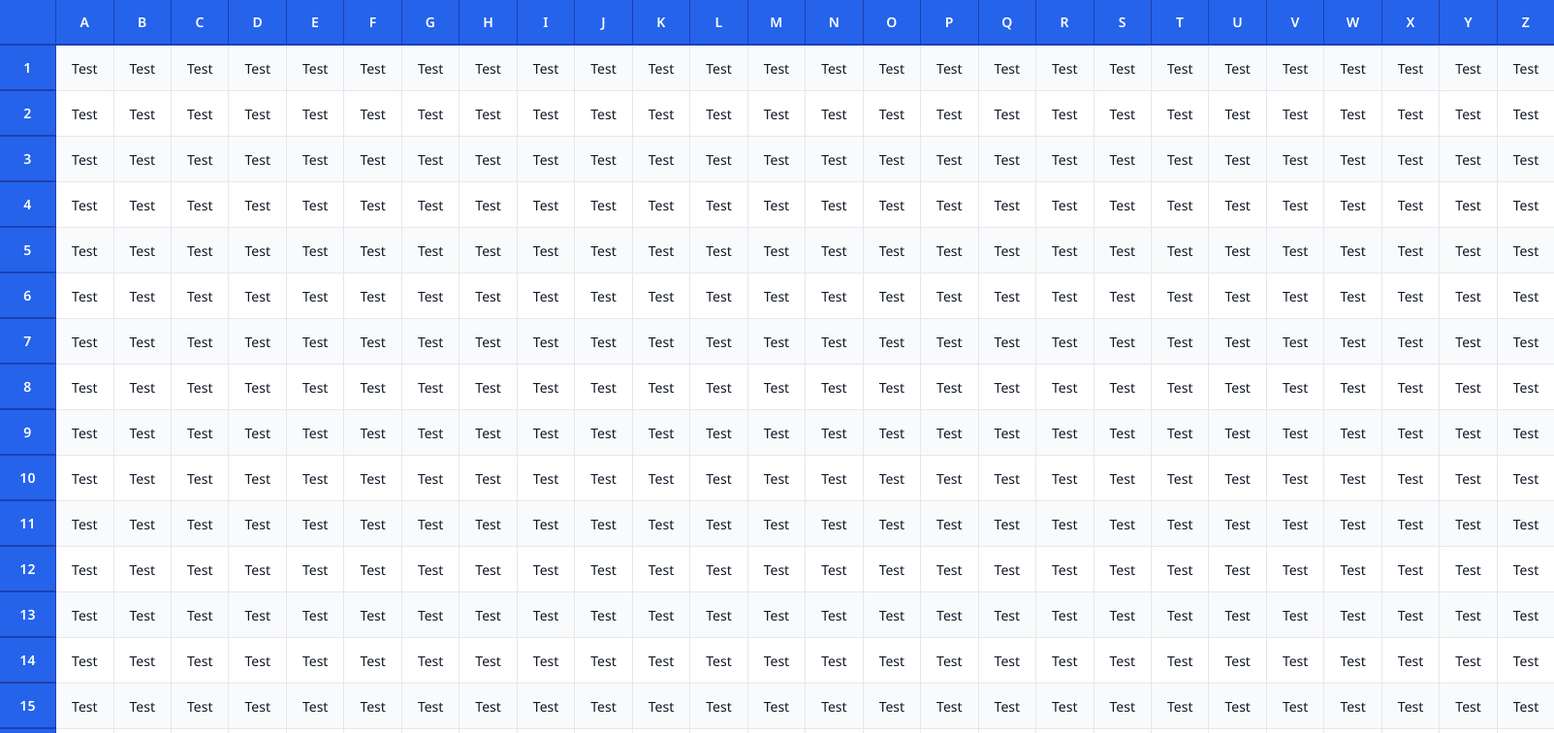
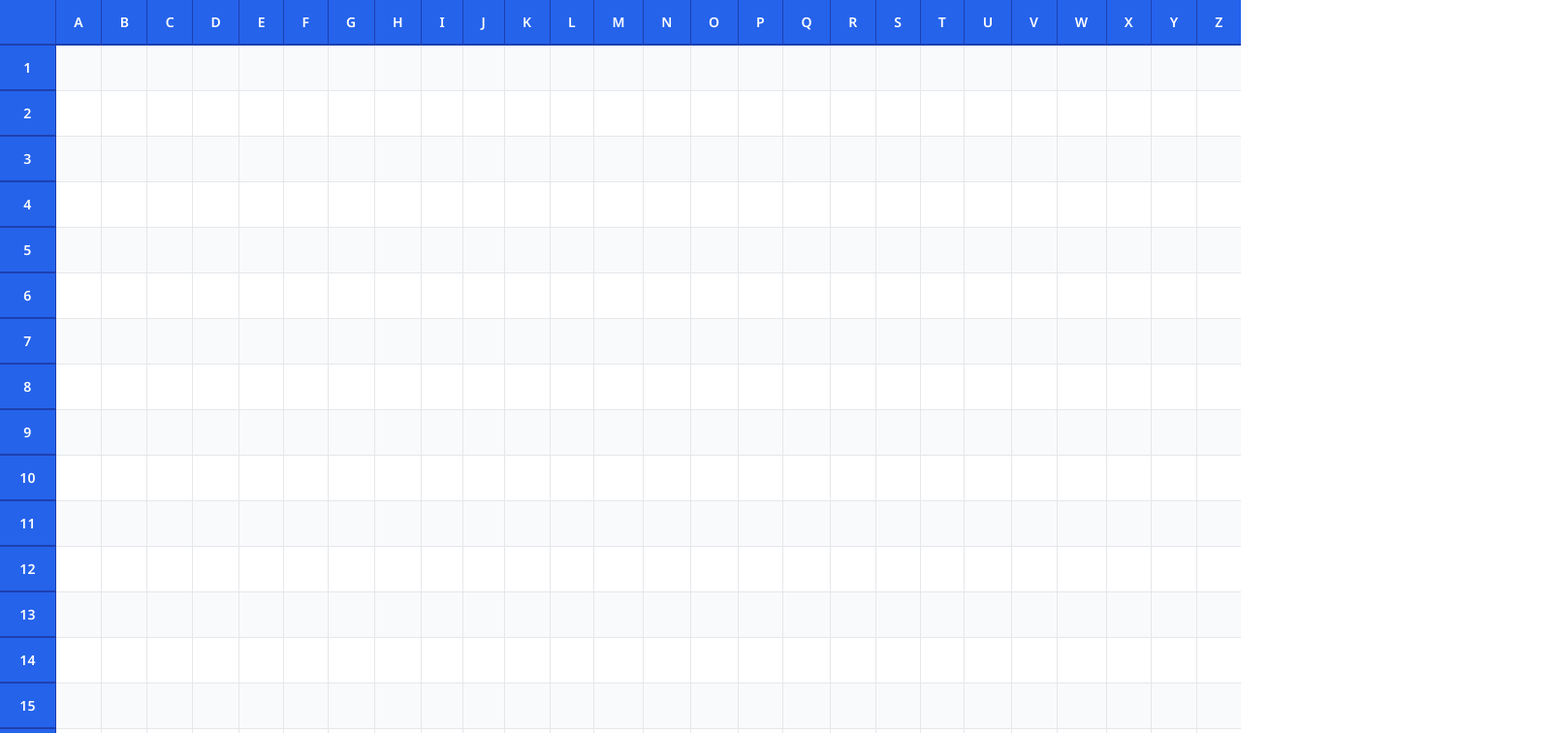
Before and after one commit to MichaelRayven/visual-programming, a React (Vite) app: page / in a window 1280 px wide. Shown: the top 756 px of the page at 97% size, 1603 px wide, since content can reach past the window. Built offline with nearby package versions, Linux system fonts and the light colour scheme.

Commit message:
feat(table): moved getColumnHeader to lib

```diff
--- a/src/components/input.css
+++ b/src/components/input.css
@@ -1,14 +1,5 @@
 .input {
   width: 100%;
   min-width: 0;
-  height: 8em;
   outline: none;
-  background: transparent;
-  border: 1px solid var(--cl-input);
-  border-radius: 4em;
 }
-
-.input[type="file"] {
-  display: inline-flex;
-  border: 0;
-}
--- a/src/components/table.css
+++ b/src/components/table.css
@@ -73,7 +73,7 @@
 /* Table cell */
 .table-cell {
   position: relative;
-  padding: var(--spacing-3) var(--spacing-4);
+  padding: var(--spacing-0);
 
   font-family: var(--font-family-primary);
   font-size: var(--font-size-sm);
@@ -154,12 +154,23 @@
   border: 3px solid var(--color-primary-500);
 }
 
-/* Accessability */
-.table-row:focus-within {
-  position: relative;
-  z-index: var(--z-sticky);
-  outline: 2px solid var(--color-focus-ring);
-  outline-offset: -2px;
+/* Table cell input */
+.table-cell-input {
+  width: 100%;
+  height: 100%;
+
+  padding: 0 var(--spacing-1);
+  margin: 0;
+
+  font-family: var(--font-family-primary);
+  font-size: var(--font-size-sm);
+  color: var(--color-text-primary);
+
+  pointer-events: none;
+  outline: none;
+
+  background: transparent;
+  border: none;
 }
 
 /* High contrast mode support */
--- a/src/components/table.tsx
+++ b/src/components/table.tsx
@@ -1,11 +1,14 @@
 import clsx from "clsx";
 import { TableContextProvider, useTable } from "@/hooks/useTable";
 import {
+  getColumnHeader,
   isCellInSelection,
   isColumnHeaderInSelection,
   isRowHeaderInSelection,
 } from "@/lib/table";
-import "./table.css";
+import "@/components/table.css";
+import { useEffect, useRef } from "react";
+import { Input } from "./input";
 
 type TableProps = {
   size: {
@@ -15,16 +18,6 @@ type TableProps = {
 } & React.ComponentProps<"table">;
 
 export const Table = ({ size, className, ...props }: TableProps) => {
-  const getColumnHeader = (idx: number) => {
-    let remainder = idx;
-    let header = "";
-    while (remainder >= 0) {
-      header = String.fromCharCode(65 + (remainder % 26)) + header;
-      remainder = Math.floor(remainder / 26) - 1;
-    }
-    return header;
-  };
-
   return (
     <TableContextProvider>
       <table className={clsx("table", className)} {...props}>
@@ -41,11 +34,7 @@ export const Table = ({ size, className, ...props }: TableProps) => {
           <TableRow key={row}>
             <TableHeader row={row}>{row + 1}</TableHeader>
             {Array.from({ length: size.cols }).map((_, col) => {
-              return (
-                <TableCell key={col} row={row} col={col}>
-                  Test
-                </TableCell>
-              );
+              return <TableCell key={col} row={row} col={col} />;
             })}
           </TableRow>
         ))}
@@ -95,12 +84,40 @@ export const TableCell = ({
   row,
   col,
   onClick,
+  onDoubleClick,
   ...props
 }: TableCellProps) => {
   const { selection, selectedCell, setSelection, setSelectedCell } = useTable();
+  const inputRef = useRef<HTMLInputElement>(null);
 
   const isInSelection = isCellInSelection(selection, row, col);
   const isSelectedCell = col === selectedCell?.col && row === selectedCell?.row;
+
+  useEffect(() => {
+    const handleGlobalKeyDown = (e: KeyboardEvent) => {
+      if (!selectedCell || !isSelectedCell) return;
+
+      if (e.key === "Enter") {
+        e.preventDefault();
+        inputRef.current?.focus();
+      } else if (e.key === "Tab") {
+        e.preventDefault();
+        setSelectedCell({
+          col: selectedCell.col + 1,
+          row: selectedCell.row,
+        });
+        setSelection({
+          rowStart: selectedCell.row,
+          colStart: selectedCell.col + 1,
+          rowEnd: selectedCell.row,
+          colEnd: selectedCell.col + 1,
+        });
+      }
+    };
+
+    document.addEventListener("keydown", handleGlobalKeyDown);
+    return () => document.removeEventListener("keydown", handleGlobalKeyDown);
+  }, [selectedCell, setSelectedCell, isSelectedCell]);
 
   return (
     <td
@@ -116,6 +133,10 @@ export const TableCell = ({
         },
         className
       )}
+      onDoubleClick={(e) => {
+        inputRef.current?.focus();
+        onDoubleClick?.(e);
+      }}
       onClick={(e) => {
         if (e.shiftKey && selectedCell) {
           setSelection({
@@ -137,6 +158,8 @@ export const TableCell = ({
         onClick?.(e);
       }}
       {...props}
-    />
+    >
+      <Input ref={inputRef} className="table-cell-input" />
+    </td>
   );
 };
--- a/src/lib/table.ts
+++ b/src/lib/table.ts
@@ -52,3 +52,13 @@ export const isRowHeaderInSelection = (
 
   return row >= rowStart && row <= rowEnd && colStart <= colEnd;
 };
+
+export const getColumnHeader = (idx: number) => {
+  let remainder = idx;
+  let header = "";
+  while (remainder >= 0) {
+    header = String.fromCharCode(65 + (remainder % 26)) + header;
+    remainder = Math.floor(remainder / 26) - 1;
+  }
+  return header;
+};
```
Also changed, not shown: 1 other file (tests, documents, lock files or other folders).
